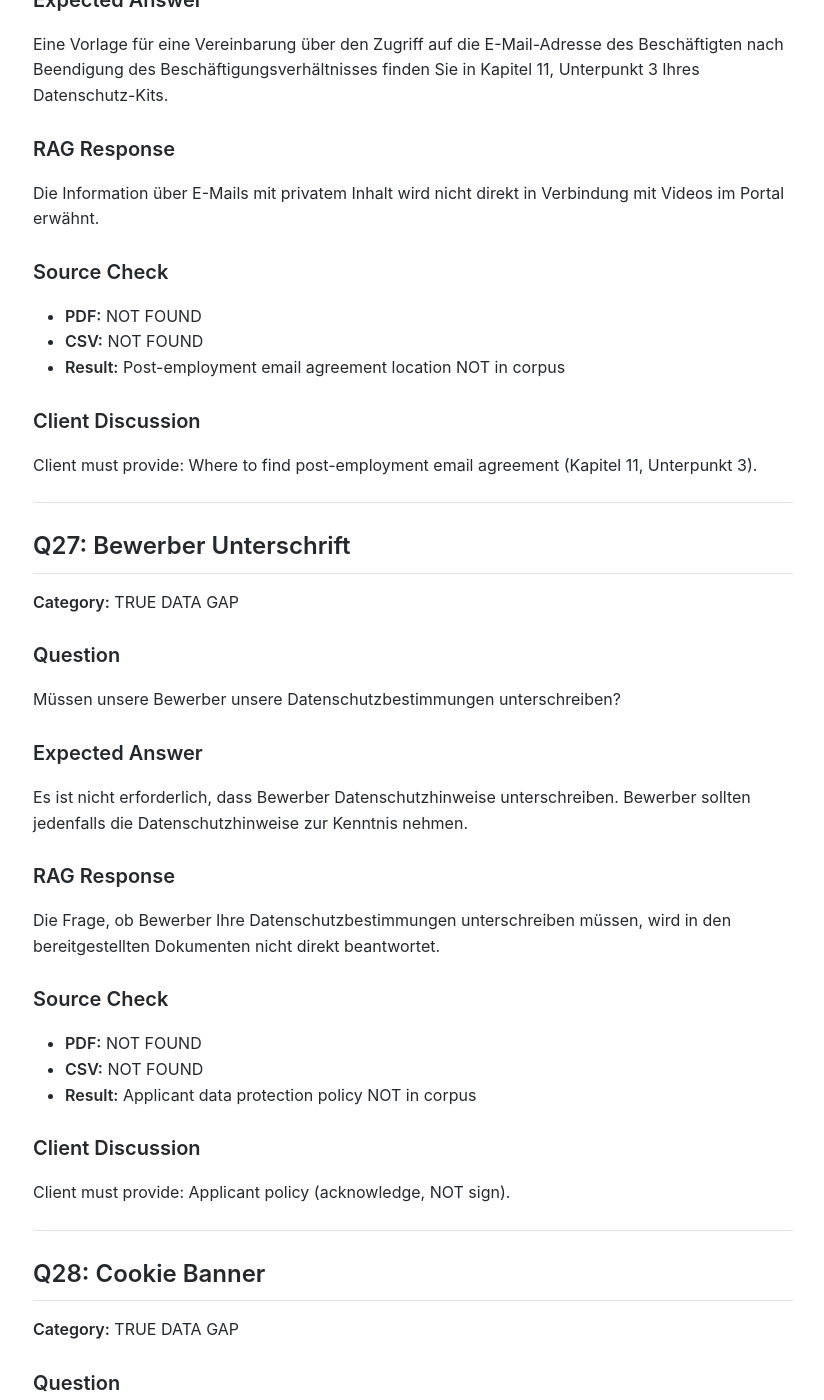
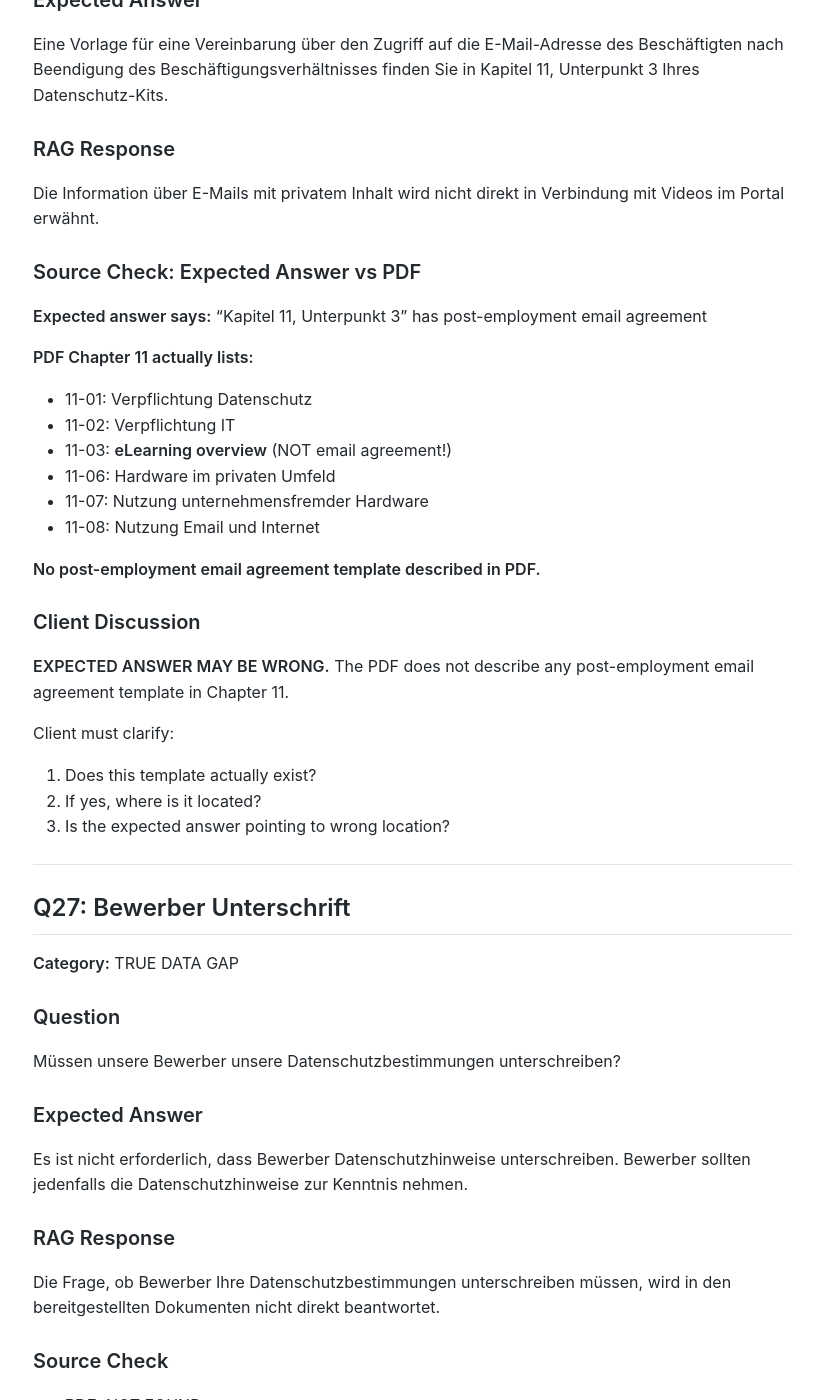
Before and after one commit to MariusWilsch/public-wilsch-ai-pages, a Jekyll site: the page built from project/iitr/dskit-rag-validation-2026-01-15.md, in a window 1280 px wide and 1400 px high, scrolled down 10406 px. Shown: the whole window, without its empty margins (227-1051 px from the left). Built offline with Jekyll 4.4.1, drawn with Linux system fonts in a browser that asks for light colours; our own code applies the rules of GitHub Pages for plain Markdown files.

Commit message:
Sync from hippocampus 2026-01-15

```diff
--- a/project/iitr/dskit-rag-validation-2026-01-15.md
+++ b/project/iitr/dskit-rag-validation-2026-01-15.md
@@ -316,13 +316,27 @@ Eine Vorlage für eine Vereinbarung über den Zugriff auf die E-Mail-Adresse des
 ### RAG Response
 Die Information über E-Mails mit privatem Inhalt wird nicht direkt in Verbindung mit Videos im Portal erwähnt.
 
-### Source Check
-- **PDF:** NOT FOUND
-- **CSV:** NOT FOUND
-- **Result:** Post-employment email agreement location NOT in corpus
+### Source Check: Expected Answer vs PDF
+
+**Expected answer says:** "Kapitel 11, Unterpunkt 3" has post-employment email agreement
+
+**PDF Chapter 11 actually lists:**
+- 11-01: Verpflichtung Datenschutz
+- 11-02: Verpflichtung IT
+- 11-03: **eLearning overview** (NOT email agreement!)
+- 11-06: Hardware im privaten Umfeld
+- 11-07: Nutzung unternehmensfremder Hardware
+- 11-08: Nutzung Email und Internet
+
+**No post-employment email agreement template described in PDF.**
 
 ### Client Discussion
-Client must provide: Where to find post-employment email agreement (Kapitel 11, Unterpunkt 3).
+**EXPECTED ANSWER MAY BE WRONG.** The PDF does not describe any post-employment email agreement template in Chapter 11.
+
+Client must clarify:
+1. Does this template actually exist?
+2. If yes, where is it located?
+3. Is the expected answer pointing to wrong location?
 
 ---
 
```
